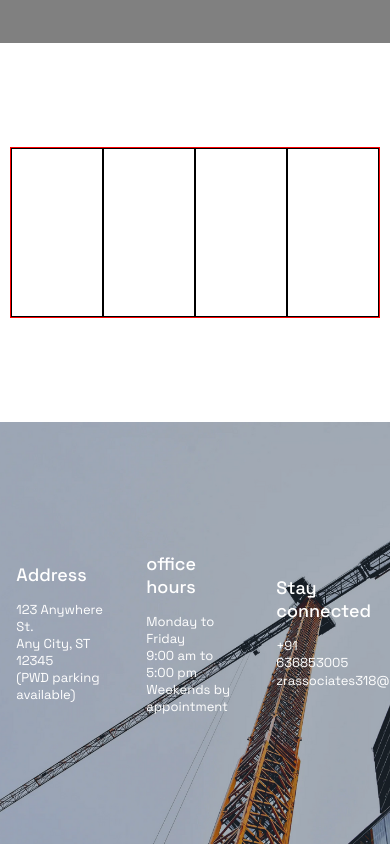
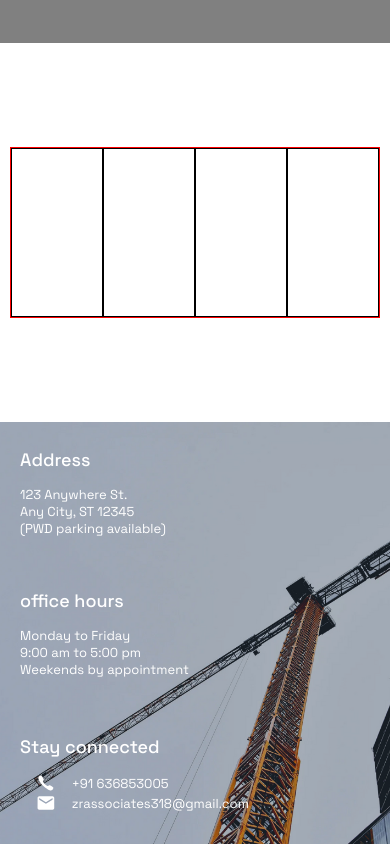
Before and after one commit to RayyanDevZone/zikon, a React (Create React App) app: page / in a window 390 px wide. Shown: the part 5448-6292 px from the top of the page. Built offline with nearby package versions, Linux system fonts and the light colour scheme.

Commit message:
footer responsive

```diff
--- a/src/components/Footer/Footer.scss
+++ b/src/components/Footer/Footer.scss
@@ -3,7 +3,6 @@
     width: 100%;
     background: url('../../images/footer.png') no-repeat center center;
     background-size: cover;
-
     overflow: hidden;
     display: flex;
     align-items: center;
@@ -11,7 +10,7 @@
     color:  white;
 }
 .address{
-    // border: 1px solid black;d
+    // border: 1px solid black;
     height: 100%;
     width: 25%;
     display: flex;
@@ -60,3 +59,12 @@ p{
     font-family: "Space Grotesk", sans-serif;
     font-size: small;
 }
+@media (max-width: 480px){
+.footer{
+    flex-direction: column;
+}
+.address,.contact,.office-hours{
+    padding-left: 20px;
+    width: 100%;
+}
+}
```
Also changed, not shown: src/components/Footer/Footer.jsx (line endings or trailing spaces).
